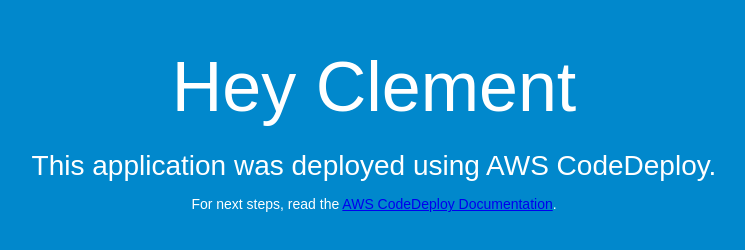
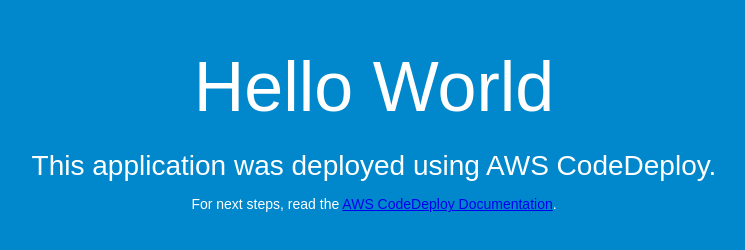
Before and after one commit to clementawsgit/CI-CD-Pipeline, a plain HTML site: page index.html in a window 1280 px wide. Shown: the whole page, without its empty margins (266-1011 px from the left). Drawn offline with Linux system fonts and the light colour scheme.

Commit message:
Update index.html

```diff
--- a/index.html
+++ b/index.html
@@ -26,7 +26,7 @@
 </head>
 <body>
   <div align="center">
-    <h1>Hey Clement</h1>
+    <h1>Hello World</h1>
     <h2>This application was deployed using AWS CodeDeploy.</h2>
     <p>For next steps, read the <a href="http://aws.amazon.com/documentation/codedeploy">AWS CodeDeploy Documentation</a>.</p>
   </div>
```
